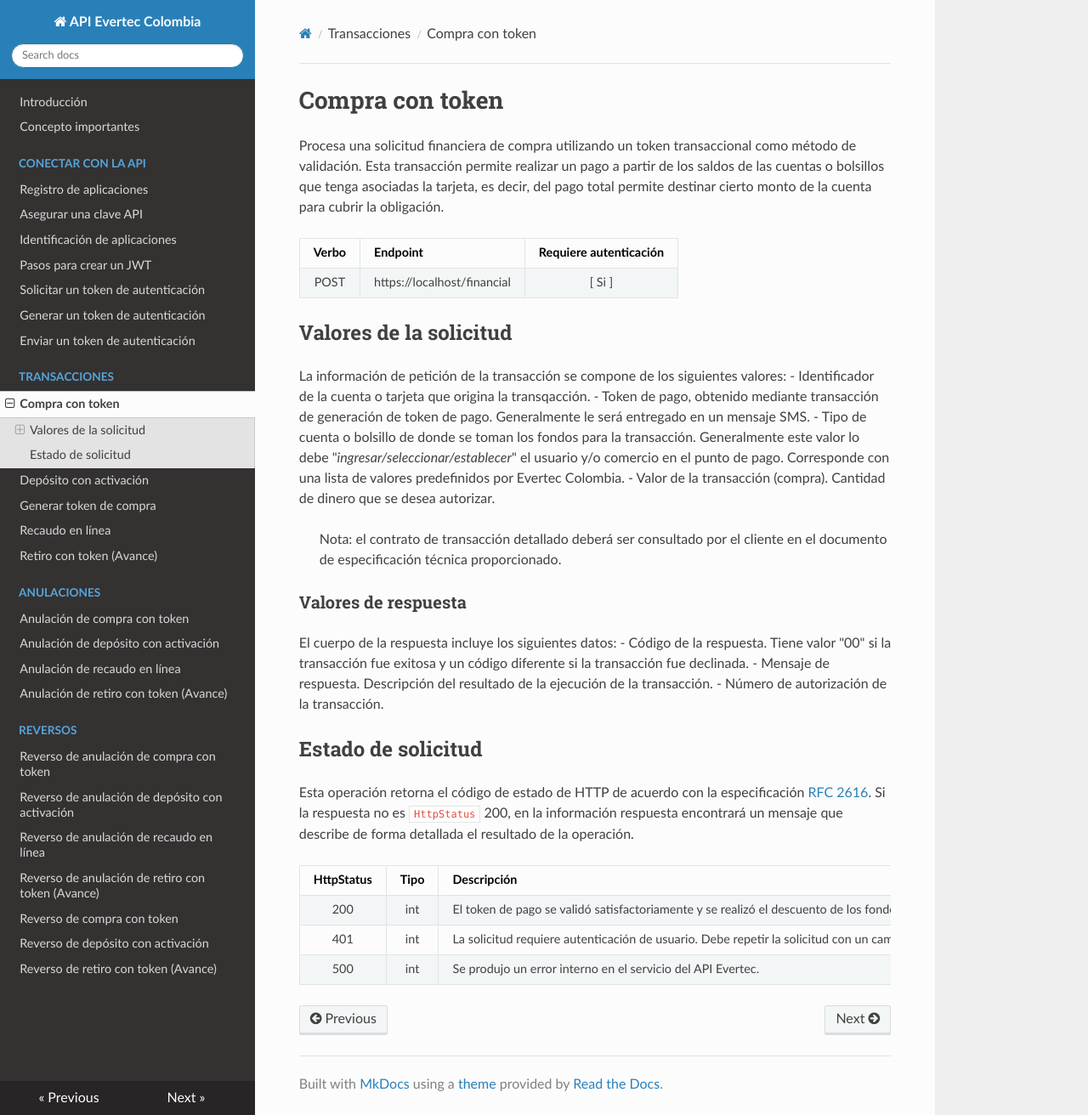
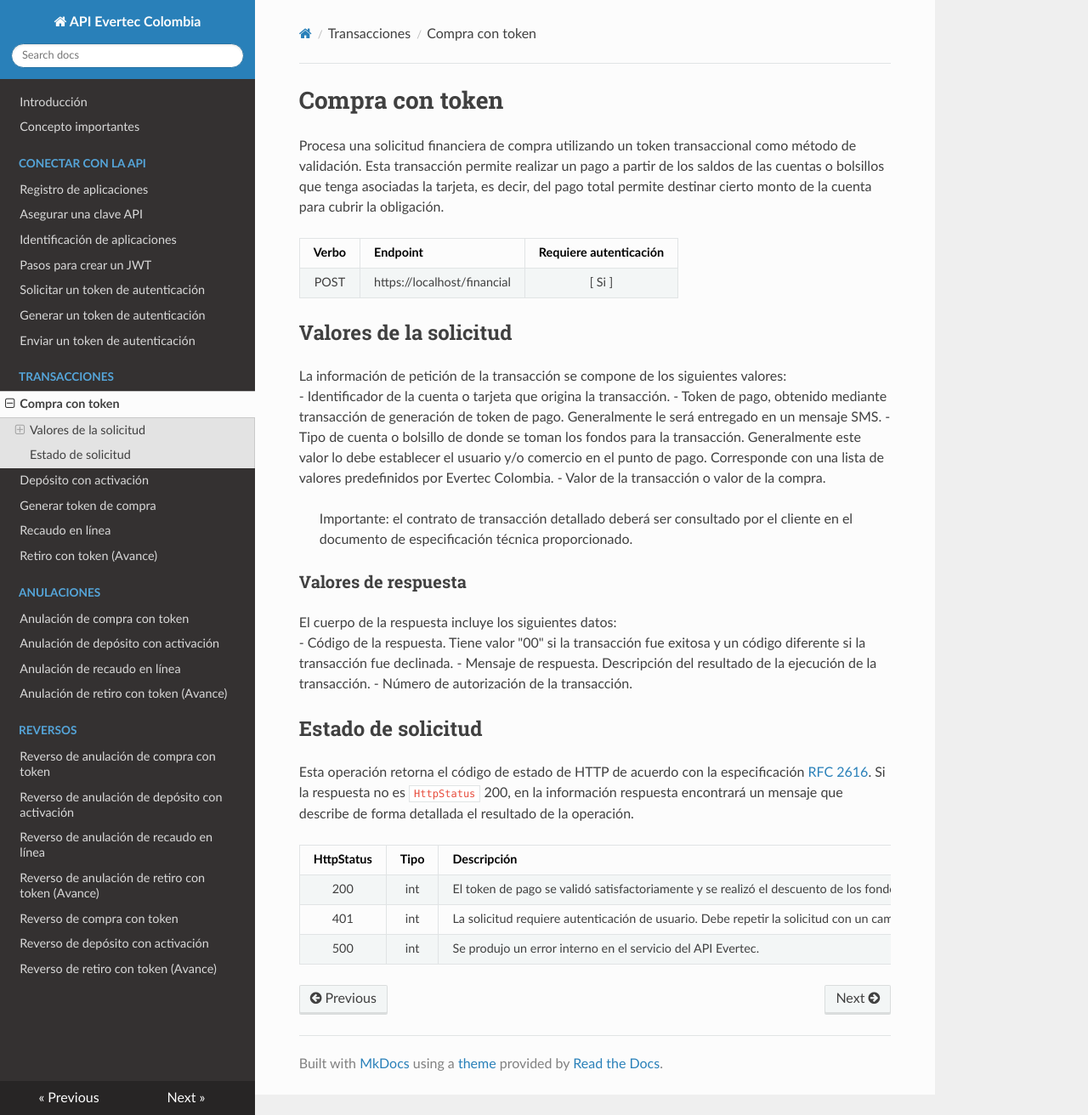
Before and after one commit to Picasso-api/Evertec-API, an MkDocs documentation site: the page built from docs/payment-token.md, in a window 1280 px wide and 1312 px high. Shown: the whole window at 85% size. Built offline with MkDocs 1.6.1, drawn with Linux system fonts in a browser that asks for light colours; nearby versions of some CDN libraries.

Commit message:
Update payment-token.md

```diff
--- a/docs/payment-token.md
+++ b/docs/payment-token.md
@@ -9,12 +9,12 @@ Procesa una solicitud financiera de compra utilizando un token transaccional com
 ## Valores de la solicitud
 
 La información de petición de la transacción se compone de los siguientes valores:
-- Identificador de la cuenta o tarjeta que origina la transqacción.
+- Identificador de la cuenta o tarjeta que origina la transacción.
 - Token de pago, obtenido mediante transacción de generación de token de pago. Generalmente le será entregado en un mensaje SMS.
-- Tipo de cuenta o bolsillo de donde se toman los fondos para la transacción. Generalmente este valor lo debe "*ingresar/seleccionar/establecer*" el usuario y/o comercio en el punto de pago. Corresponde con una lista de valores predefinidos por Evertec Colombia.
-- Valor de la transacción (compra). Cantidad de dinero que se desea autorizar.
+- Tipo de cuenta o bolsillo de donde se toman los fondos para la transacción. Generalmente este valor lo debe establecer el usuario y/o comercio en el punto de pago. Corresponde con una lista de valores predefinidos por Evertec Colombia.
+- Valor de la transacción o valor de la compra.
 
->Nota: el contrato de transacción detallado deberá ser consultado por el cliente en el documento de especificación técnica proporcionado.
+>Importante: el contrato de transacción detallado deberá ser consultado por el cliente en el documento de especificación técnica proporcionado.
 
 ### Valores de respuesta
 
```
